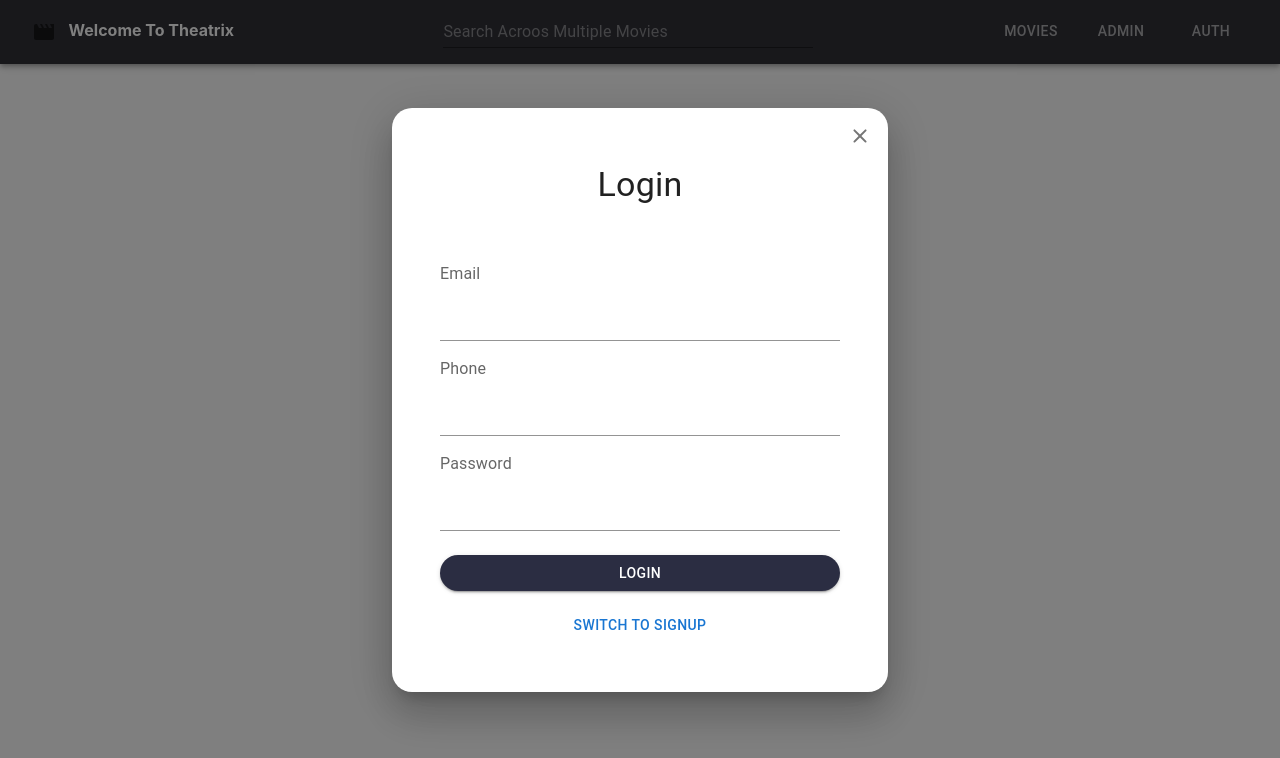
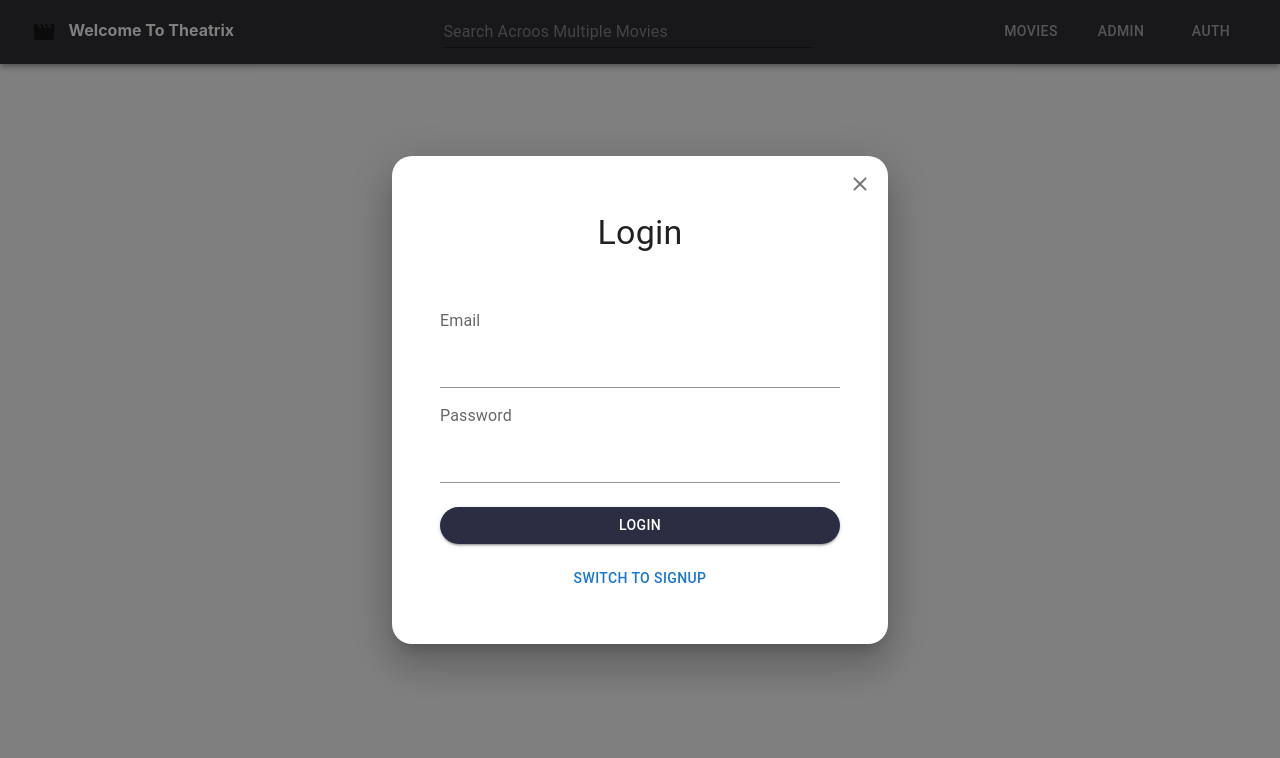
Before and after one commit to Techsiast1/front, a React (Create React App) app: page /auth in a window 1280 px wide. Shown: the top 758 px of the page. Built offline with nearby package versions, Linux system fonts and the light colour scheme; no server answers.

Commit message:
Update AuthForm.js

```diff
--- a/src/components/Auth/AuthForm.js
+++ b/src/components/Auth/AuthForm.js
@@ -71,15 +71,6 @@ const AuthForm = ({ onSubmit, isAdmin }) => {
             type={"email"}
             name="email"
           />
-          <FormLabel sx={labelStyle}>Phone</FormLabel>
-          <TextField
-            value={inputs.phone}
-            onChange={handleChange}
-            margin="normal"
-            variant="standard"
-            type={"number"}
-            name="number"
-          />
           <FormLabel sx={labelStyle}>Password</FormLabel>
           <TextField
             value={inputs.password}
```
